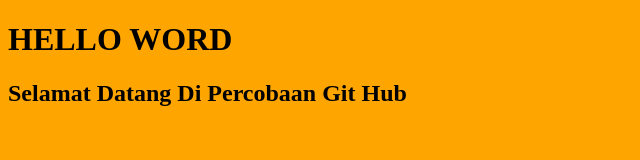
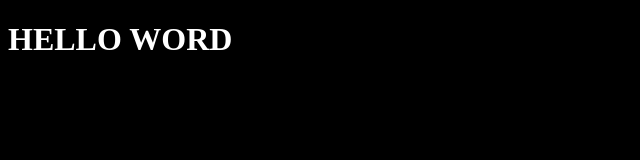
Before and after one commit to ilhamnajmulumam/ilhamnajmul, a plain HTML site: page index.html in a window 1280 px wide. Shown: the whole page, without its empty margins (0-640 px from the left). Drawn offline with Linux system fonts and the light colour scheme.

Commit message:
perubahan ke 6

```diff
--- a/style.css
+++ b/style.css
@@ -1,3 +1,7 @@
 body {
-    background-color: orange;
+    background-color: black;
 }
+
+h1 {
+    color: white;
+}
```
